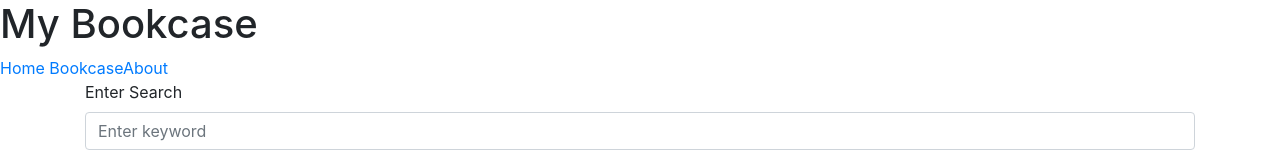
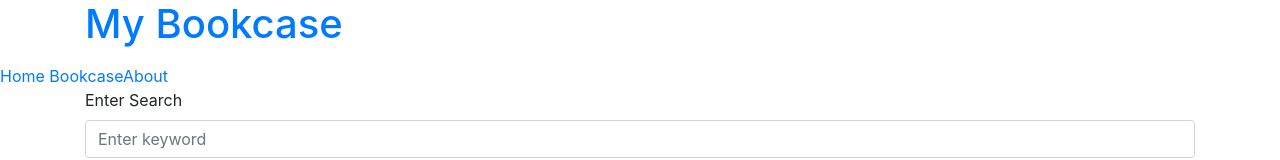
Before and after one commit to SamsterB/Black-codher-react, a React (Create React App) app in the folder mybookcase/: page / in a window 1280 px wide. Shown: the top 160 px of the page. Built offline with nearby package versions, Linux system fonts and the light colour scheme.

Commit message:
Trying to move the Header around so that it is centered on the page.

```diff
--- a/mybookcase/src/components/Header.js
+++ b/mybookcase/src/components/Header.js
@@ -4,10 +4,13 @@ import {Link} from 'react-router-dom';
 const Header = () => {
     return (
         <React.Fragment>
-            <h1>My Bookcase</h1>
+        <div className='container mt-10'>
+            <h1 className="text-primary mb-3">My Bookcase</h1>
+        </div>
             <Link to="/"> Home </Link>
             <Link to="/bookcase">Bookcase</Link>
             <Link to="/About">About</Link>
+
         </React.Fragment>
     )
 }
```
